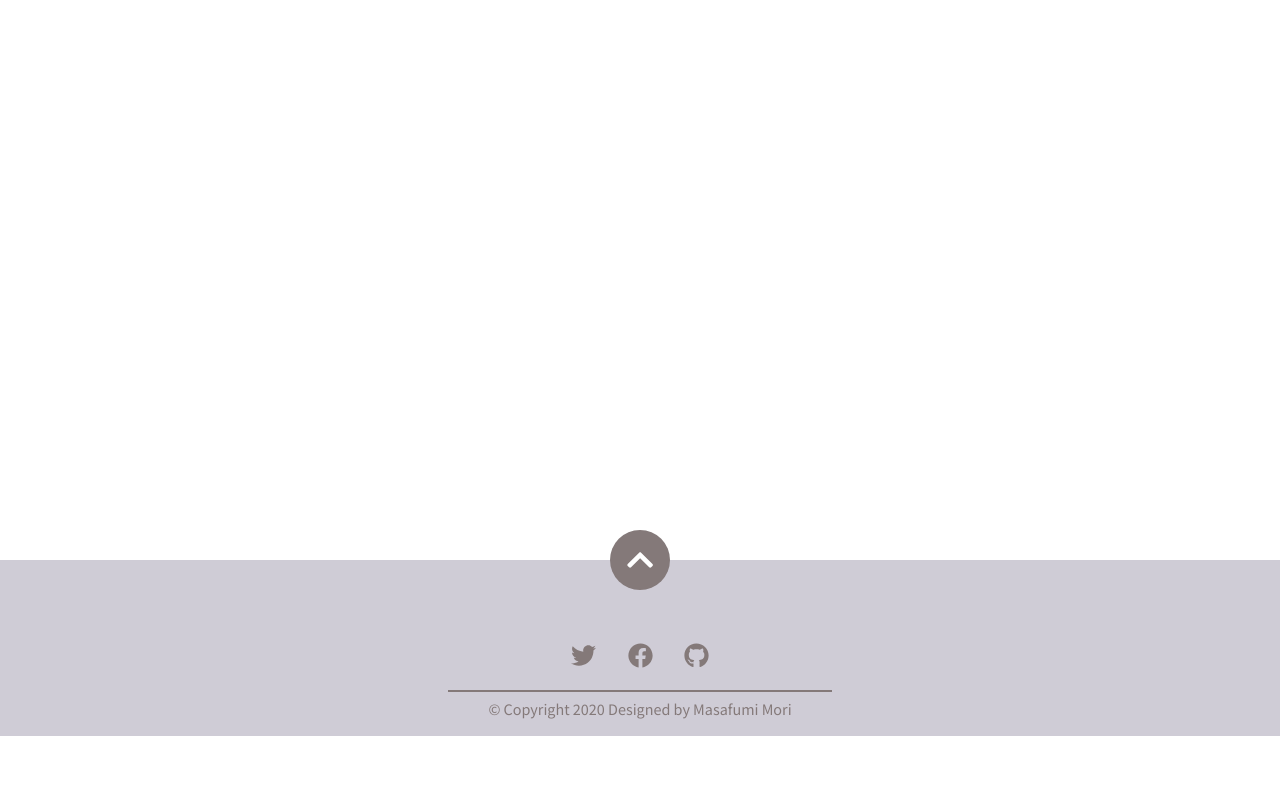
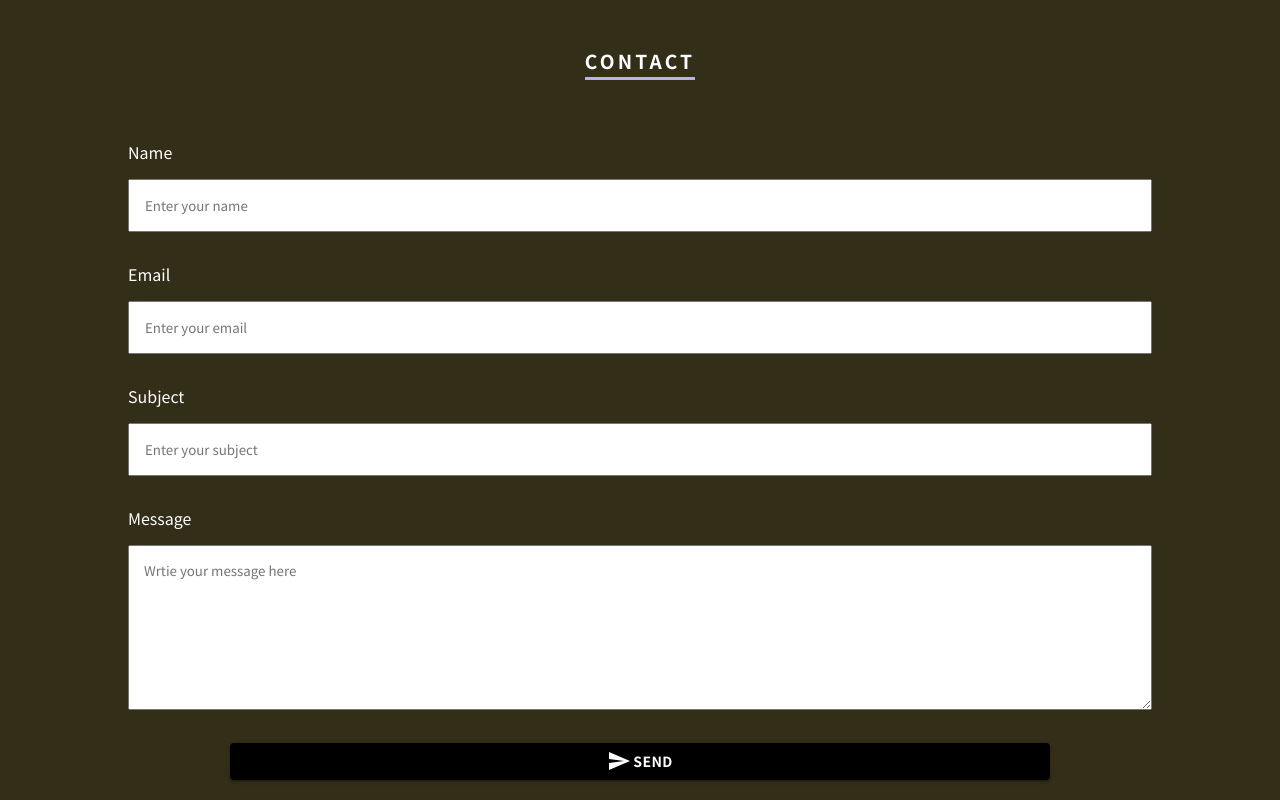
Before and after one commit to mori-m-e-ize/react-gatsby-practice, a Gatsby site: page /contact in a window 1280 px wide. Shown: the part 360-1160 px from the top of the page. Before the commit the page ends 1096 px from the top, so only its background shows below. Built offline with nearby package versions, Linux system fonts and the light colour scheme; Gatsby itself is replaced by a stand-in of ours.

Commit message:
コンタクトフォーム作成

```diff
--- /dev/null
+++ b/src/components/Atoms/input.js
@@ -0,0 +1,18 @@
+import React from "react"
+
+import Style from 'styles/contactform.module.scss'
+
+export default function Input(props) {
+
+  return (
+    <div className={Style.inputItems}>
+      <label htmlFor={props.id} className={Style.inputLabel}>{props.label}</label>
+      <input
+        id={props.id}
+        type={props.inputType}
+        placeholder={props.placeholder}
+        className={Style.input}
+      />
+    </div>
+  )
+}
--- /dev/null
+++ b/src/components/Atoms/submitButton.js
@@ -0,0 +1,30 @@
+import React from "react"
+import Button from "@material-ui/core/Button"
+import { makeStyles } from "@material-ui/core/styles"
+import SendIcon from "@material-ui/icons/Send"
+
+const useStyles = makeStyles(theme => ({
+  //TODO: Change style
+  button: {
+    margin: theme.spacing(1),
+    width: "80%",
+    fontWeight: "bold",
+    backgroundColor: "#000",
+    color: "#fff",
+    "&:hover": {
+      backgroundColor: "#fff",
+      color: "#000",
+    }
+  },
+}))
+
+export default function SubmitButton() {
+  const classes = useStyles()
+
+  return (
+    <Button variant="contained" className={classes.button}>
+      <SendIcon style={{marginRight: "2px"}} />
+        Send
+    </Button>
+  )
+}
--- /dev/null
+++ b/src/components/Atoms/textArea.js
@@ -0,0 +1,19 @@
+import React from "react"
+
+import Style from 'styles/contactform.module.scss'
+
+export default function TextArea(props) {
+
+  return (
+    <div className={Style.textItem}>
+      <label htmlFor={props.id} className={Style.inputLabel}>{props.label}</label>
+      <textarea
+        id={props.id}
+        type={props.inputType}
+        placeholder={props.placeholder}
+        className={Style.textarea}
+        rows={7}
+      />
+    </div>
+  )
+}
--- /dev/null
+++ b/src/components/Molecules/formItem/index.js
@@ -0,0 +1,73 @@
+import React from "react"
+import { navigate } from "gatsby-link"
+
+import Input from "components/Atoms/input"
+import TextArea from "components/Atoms/textArea"
+import SubmitButton from "components/Atoms/submitButton"
+
+import Style from "styles/contactform.module.scss"
+
+export default function FormItem(props) {
+
+  //TODO: Change below
+  const [state, setState] = React.useState({})
+
+  const handleChange = e => {
+    setState({ ...state, [e.target.name]: e.target.value })
+  }
+
+  const handleSubmit = e => {
+    console.log("submit")
+    e.preventDefault()
+    const form = e.target
+    fetch("/", {
+      method: "POST",
+      headers: { "Content-Type": "application/x-www-form-urlencoded" },
+      body: encodeURI({
+        "form-name": form.getAttribute("name"),
+        ...state,
+      }),
+    })
+      .then(() => navigate(form.getAttribute("action")))
+      .catch(error => alert(error))
+  }
+
+  return (
+    <form
+      className={Style.form}
+      name="contact"
+      method="post"
+      action="/work/"
+      data-netlify="true"
+      data-netlify-honeypot="bot-field"
+      onSubmit={handleSubmit}
+    >
+      <input type="hidden" name="form-nanme" value="contact" />
+      <Input
+        inputType={"text"}
+        placeholder={"Enter your name"}
+        id={"name"}
+        label={"Name"}
+        onChange={handleChange}
+      />
+      <Input
+        inputType={"email"}
+        placeholder={"Enter your email"}
+        id={"email"}
+        label={"Email"}
+      />
+      <Input
+        inputType={"text"}
+        placeholder={"Enter your subject"}
+        id={"subject"}
+        label={"Subject"}
+      />
+      <TextArea
+        placeholder={"Wrtie your message here"}
+        id={"message"}
+        label={"Message"}
+      />
+      <SubmitButton type="submit"/>
+    </form>
+  )
+}
--- /dev/null
+++ b/src/components/contactform/index.js
@@ -0,0 +1,15 @@
+import React from "react"
+
+import FormItem from 'components/Molecules/formItem'
+
+import Style from 'styles/contactform.module.scss'
+
+export default function ContactForm(props) {
+
+  return (
+      <div className={Style.contactContainer}>
+          <h2 className={Style.sectionTitle}>CONTACT</h2>
+          <FormItem />
+      </div>
+  )
+}
--- a/src/pages/contact/index.js
+++ b/src/pages/contact/index.js
@@ -1,5 +1,7 @@
 import React from "react"
 import Layout from "components/layout"
+
+import ContactForm from 'components/contactform'
 
 import "./style.scss"
 
@@ -7,7 +9,8 @@ export default function contactPage() {
   return (
     <Layout>
       <div className="contactContainer">
-        <h1>This is contact page</h1>
+        <h2>This is contact page</h2>
+        <ContactForm />
       </div>
     </Layout>
   )
--- a/src/pages/contact/style.scss
+++ b/src/pages/contact/style.scss
@@ -2,4 +2,10 @@
 
 .contactContainer {
     min-height: 100vh;
+    background-color: $bg-dark;
+    color: $white;
+    h2 {
+        text-align: center;
+        padding: 20px 0;
+    }
 }
--- a/src/pages/index.js
+++ b/src/pages/index.js
@@ -7,20 +7,18 @@ import Main from "../components/main"
 import About from '../components/about'
 import Work from '../components/work'
 import Skill from 'components/skills'
+import ContactForm from 'components/contactform'
 
-import JavaLogo from 'images/Java.png';
 
 
 const IndexPage = (props) => (
   <Layout>
     <SEO title="Home" />
-    {/* <div style={{ maxWidth: `300px`, marginBottom: `1.45rem` }}>
-      <Image />
-    </div> */}
     <Main sectionTitle="ダミータイトル" />
     <About />
     <Work />
     <Skill />
+    <ContactForm />
   </Layout>
 )
 
--- /dev/null
+++ b/src/styles/contactform.module.scss
@@ -0,0 +1,44 @@
+@import "./global.scss";
+
+.contactContainer {
+  width: 100%;
+  min-height: 50vh;
+  background-color: $bg-dark;
+  color: $white;
+  @include flexBox(center, center, column);
+  padding: 15% 0 10%;
+  .sectionTitle {
+    font-size: 1.2rem;
+    letter-spacing: 0.2rem;
+    &::after {
+      display: block;
+      content: "";
+      width: 100%;
+      height: 2px;
+      border-bottom: 3px solid $second-color;
+    }
+  }
+}
+
+// For form component
+.form {
+    width: 80%;
+    margin: 30px 0 20px;
+    @include flexBox(center, center, column);
+}
+
+// For input items/ textarea
+.inputItems, .textItem {
+    width: 100%;
+    margin: 10px 0;
+    .inputLabel {
+        display: block;
+        margin-bottom: 10px;
+    }
+    .input, .textarea {
+        width: 100%;
+        padding: 15px;
+        margin: 5px auto 10px;
+    }
+
+}
```
